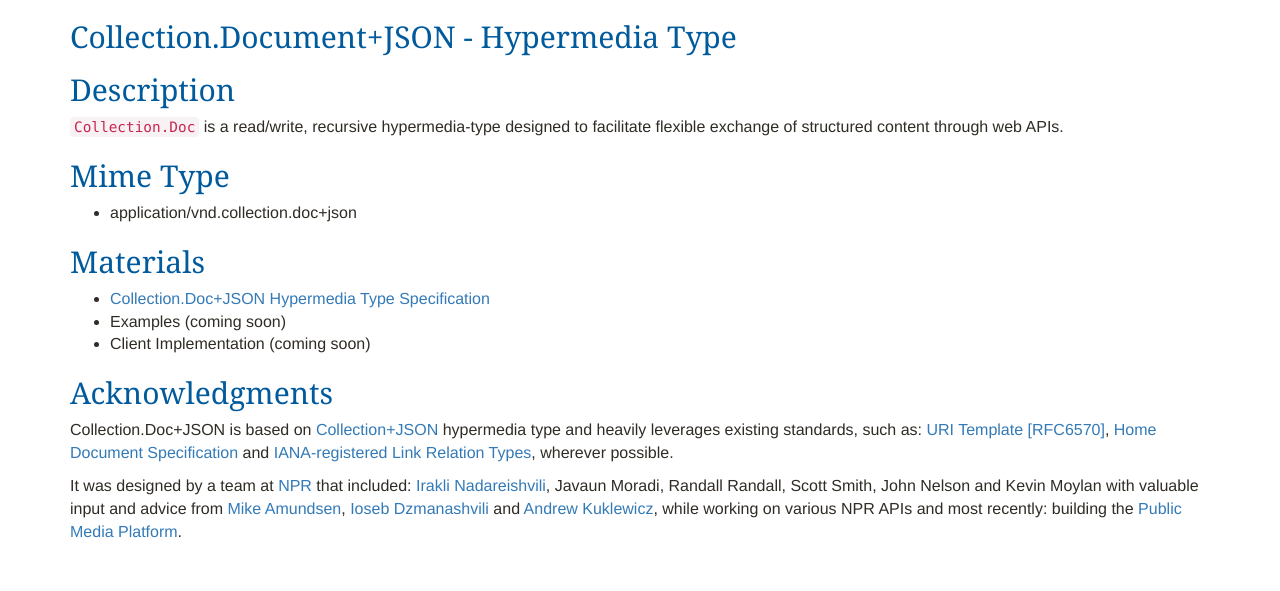
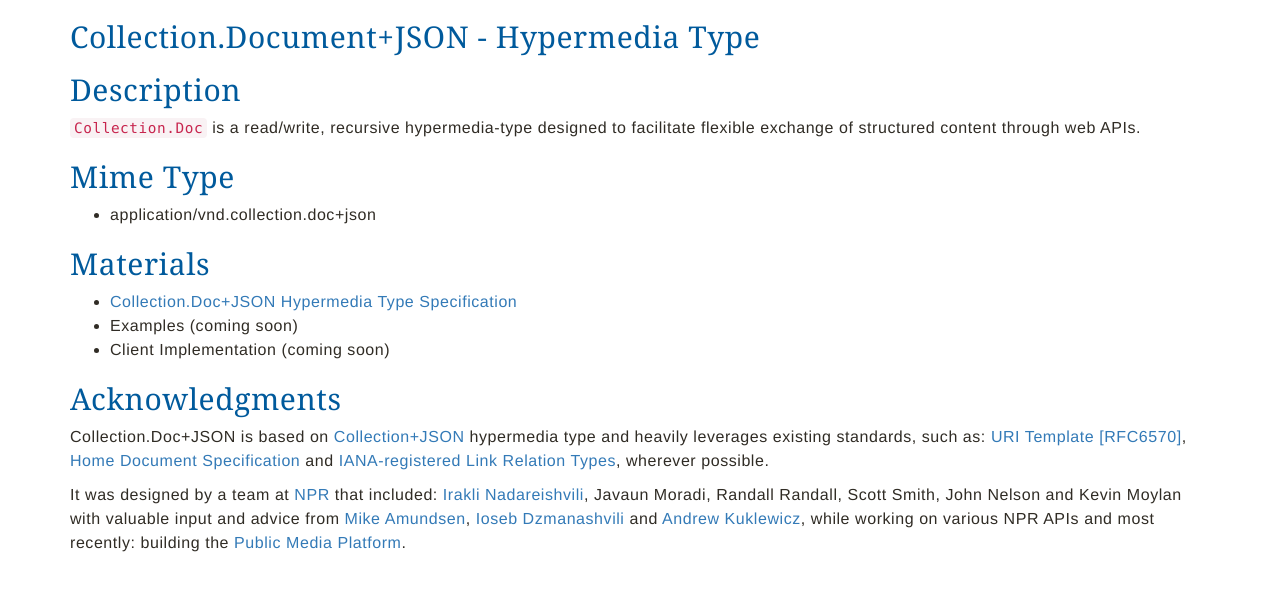
Before and after one commit to npr/cdoc-spec-site, a Jekyll site: the page built from index.md, in a window 1280 px wide. Shown: the top 591 px of the page. Built offline with Jekyll 4.4.1, drawn with Linux system fonts in a browser that asks for light colours; nearby versions of some CDN libraries; Markdown is read by kramdown in place of the engine named in the settings.

Commit message:
improving CSS to let the text breathe

```diff
--- a/css/typedef.css
+++ b/css/typedef.css
@@ -1,3 +1,9 @@
+body {
+  font-weight: 300;
+  line-height: 1.5;
+  letter-spacing: .04em;
+}
+
 p, li, dt, dd {
     font-size: 16px;
     color: #302C25;
```
